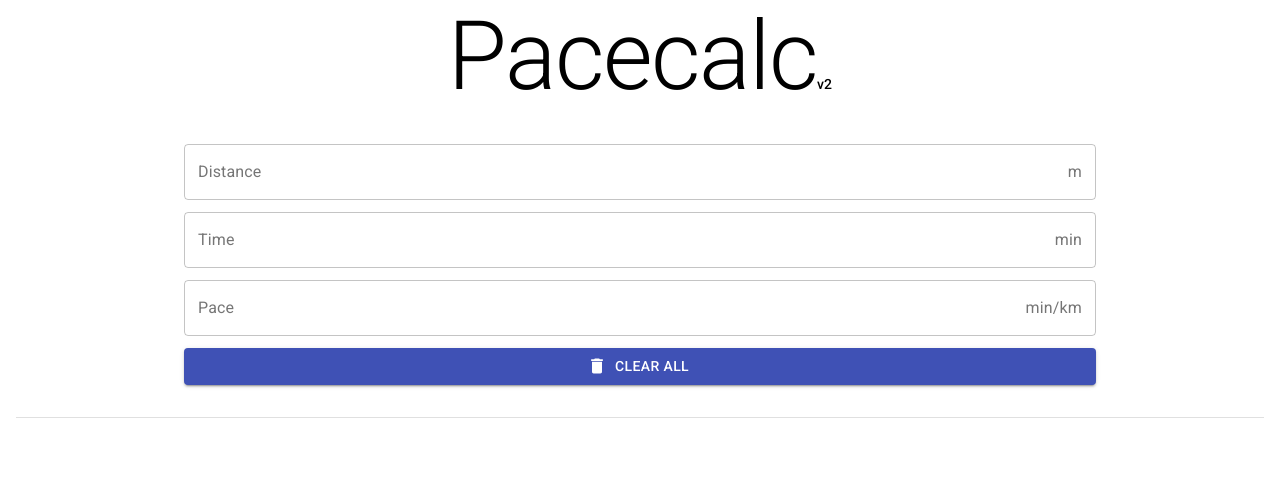
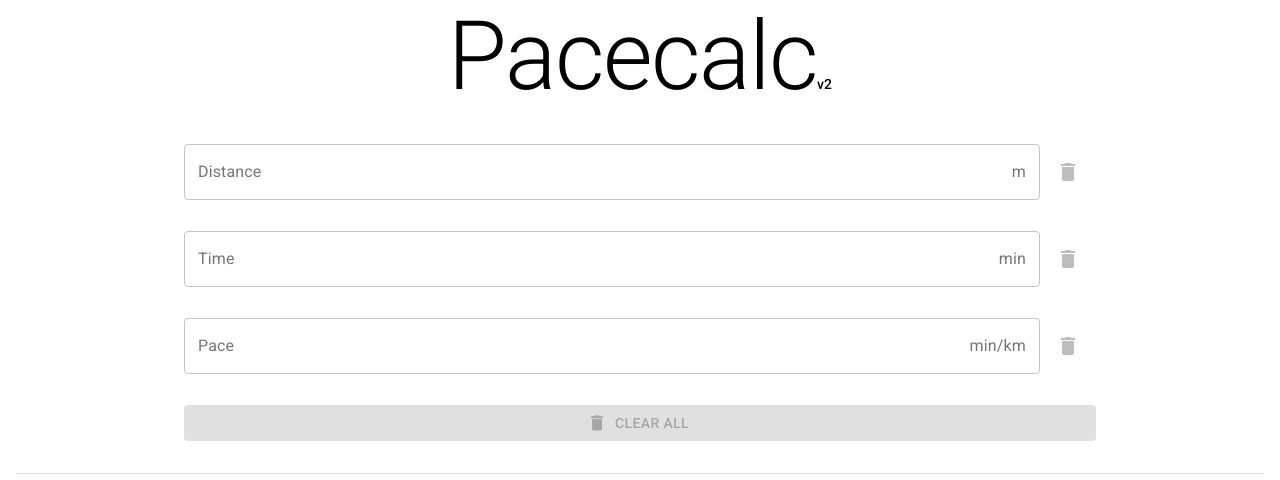
Before and after one commit to tobipch/pacecalc, a React (Create React App) app: page / in a window 1280 px wide. Shown: the top 480 px of the page. Built offline with nearby package versions, Linux system fonts and the light colour scheme.

Commit message:
Add clear button to individual inputs. Disable buttons when not usable.

```diff
--- a/src/App.js
+++ b/src/App.js
@@ -70,7 +70,8 @@ const App = props => {
 					onClick={deleteInputHandler}
 					startIcon={<DeleteIcon />}
 					variant="contained"
-					color="primary">
+					color="primary"
+					disabled={inputsWithValue.length ? false : true}>
 					Clear All
 				</Button>
 			</Container>
--- a/src/Components/InputContainer/InputField/InputField.js
+++ b/src/Components/InputContainer/InputField/InputField.js
@@ -1,15 +1,28 @@
 import React from 'react';
 import {makeStyles} from "@material-ui/core/styles";
+import Box from "@material-ui/core/Box";
 import Textfield from "@material-ui/core/TextField";
 import InputAdornment from '@material-ui/core/InputAdornment';
+import IconButton from "@material-ui/core/IconButton";
+import DeleteIcon from "@material-ui/icons/Delete";
+import FormControl from "@material-ui/core/FormControl";
+import FormHelperText from "@material-ui/core/FormHelperText";
 
 const useStyles = makeStyles(theme => ({
+	root:{
+		display:"flex",
+		marginBottom:theme.spacing(1)
+	},
 	inputField: {
 		textTransform:"capitalize",
-		marginBottom:theme.spacing(1.5)
+		height:"56px"
 	},
 	inputAdornment: {
 		textTransform:"lowercase"
+	},
+	iconButton: {
+		height:"56px",
+		width:"56px"
 	}
 }));
 
@@ -24,20 +37,32 @@ const InputField = props => {
 	}
 
 	return (
+		<Box className={classes.root}>
+			<FormControl
+				fullWidth>
 				<Textfield
 					type="text"
 					className={classes.inputField}
 					label={props.label}
 					variant="outlined"
-			fullWidth
 					value={props.value}
 					InputProps={{
 						endAdornment: <InputAdornment position="end" className={classes.inputAdornment}>{props.adornment}</InputAdornment>
 					}}
 					onChange={(event) => props.change(event,props.inputName)}
 					error={inputError ? true : false}
-			helperText={inputError ? inputErrorMessage : null}
 				/>
+				<FormHelperText
+					className={classes.inputHelper}
+					error>{inputError ? inputErrorMessage : " "}</FormHelperText>
+			</FormControl>
+			<IconButton
+				className={classes.iconButton}
+				color="primary"
+				disabled={props.value.length ? false : true}>
+				<DeleteIcon />
+			</IconButton>
+		</Box>
 	);
 };
 
```
Lines whose indentation alone changed are shown as unchanged.
